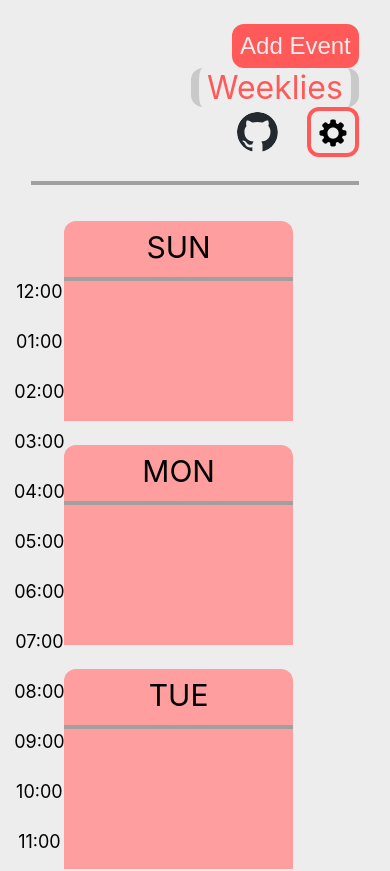
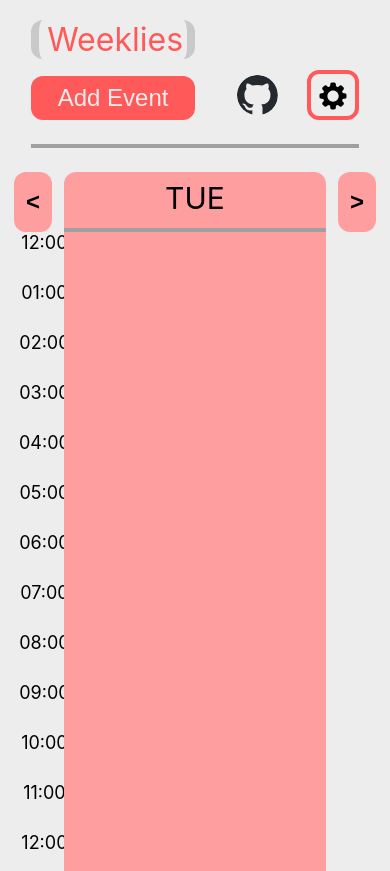
Before and after one commit to blloop/weeklies-alpha, a React (Create React App) app: page / in a window 390 px wide. Shown: the top 871 px of the page. Built offline with nearby package versions, Linux system fonts and the light colour scheme.

Commit message:
implement responsive mono view

```diff
--- a/src/components/EventList.js
+++ b/src/components/EventList.js
@@ -1,7 +1,7 @@
 import React, { Component } from 'react';
 
 // Positions events on calendar based on time
-let formatEvent = (event, useMilitary) => {
+let formatEvent = (event) => {
     return (
         <div
             style={{
@@ -13,7 +13,7 @@ let formatEvent = (event, useMilitary) => {
             className={'event'}
             key={event.title}>
             <p> {event.title} </p>
-        </div >
+        </div>
     )
 }
 
@@ -34,7 +34,25 @@ let scaleTime = () => {
 
 class EventList extends Component {
 
+    constructor(props) {
+        super(props);
+        this.state = {
+            currDay: 2
+        }
+    }
+
+    changeDay = (val) => {
+        let newState = {
+            currDay: (this.state.currDay + val === -1 ?
+                6 :
+                (this.state.currDay + val) % 7
+            )
+        }
+        this.setState(newState);
+    }
+
     render() {
+        console.log(this.state.currDay);
         let Sunday = this.props.allEvents.filter(
             event => event.day === 'Sunday'
         );
@@ -59,9 +77,27 @@ class EventList extends Component {
 
         return (
             <div className='eventlist'>
-                <div className='column' id='Sunday'>
+                <div className='column utility mono-show'>
+                    <button
+                        onClick={() => this.changeDay(-1)}
+                        className='switch move-left'>
+                        &lt;
+                    </button> {/* < */}
+                    <button
+                        onClick={() => this.changeDay(1)}
+                        className='switch move-right'>
+                        &gt;
+                    </button> {/* > */}
                     <div className='time-scale scale-left'>
-                        {scaleTime()}{scaleTime()}
+                        {scaleTime()}{scaleTime()}{/* Left Scale */}
+                    </div>
+                </div>
+                <div className={'column' +
+                    (this.state.currDay === 0 ?
+                        '' : ' mono-hide')
+                }>
+                    <div className='time-scale scale-left mono-hide'>
+                        {scaleTime()}{scaleTime()}{/* Left Scale */}
                     </div>
                     <p className='subtitle'> SUN </p>
                     <hr></hr>
@@ -69,49 +105,67 @@ class EventList extends Component {
                         return (formatEvent(event));
                     })}
                 </div>
-                <div className='column' id='Monday'>
+                <div className={'column' +
+                    (this.state.currDay === 1 ?
+                        '' : ' mono-hide')
+                }>
                     <p className='subtitle'> MON </p>
                     <hr></hr>
                     {Monday.map((event) => {
                         return (formatEvent(event));
                     })}
                 </div>
-                <div className='column' id='Tuesday'>
+                <div className={'column' +
+                    (this.state.currDay === 2 ?
+                        '' : ' mono-hide')
+                }>
                     <p className='subtitle'> TUE </p>
                     <hr></hr>
                     {Tuesday.map((event) => {
                         return (formatEvent(event));
                     })}
                 </div>
-                <div className='column' id='Wednesday'>
+                <div className={'column' +
+                    (this.state.currDay === 3 ?
+                        '' : ' mono-hide')
+                }>
                     <p className='subtitle'> WED </p>
                     <hr></hr>
                     {Wednesday.map((event) => {
                         return (formatEvent(event));
                     })}
                 </div>
-                <div className='column' id='Thursday'>
+                <div className={'column' +
+                    (this.state.currDay === 4 ?
+                        '' : ' mono-hide')
+                }>
                     <p className='subtitle'> THU </p>
                     <hr></hr>
                     {Thursday.map((event) => {
                         return (formatEvent(event));
                     })}
                 </div>
-                <div className='column' id='Friday'>
+                <div className={'column' +
+                    (this.state.currDay === 5 ?
+                        '' : ' mono-hide')
+                }>
                     <p className='subtitle'> FRI </p>
                     <hr></hr>
                     {Friday.map((event) => {
                         return (formatEvent(event));
                     })}
                 </div>
-                <div className='column' id='Saturday'>
+                <div className={'column' +
+                    (this.state.currDay === 6 ?
+                        '' : ' mono-hide')
+                }>
                     <p className='subtitle'> SAT </p>
                     <hr></hr>
                     {Saturday.map((event) => {
                         return (formatEvent(event));
                     })}
-                    <div className='time-scale scale-right'>
-                        {scaleTime()}{scaleTime()}
+                    <div className='time-scale scale-right mono-hide'>
+                        {scaleTime()}{scaleTime()}{/* Right Scale */}
                     </div>
                 </div>
             </div>
--- a/src/index.css
+++ b/src/index.css
@@ -21,9 +21,6 @@ code {
   --base-lightgrey: rgb(201, 201, 201);
   --base-grey: rgb(160, 160, 160);
 }
-
-
-
 
 * {
   margin: 0;
@@ -105,6 +102,12 @@ input {
   flex-direction: column;
 }
 
+.mono-show {
+  display: none;
+  position: absolute;
+  top: 0px;
+}
+
 /* Component Class Styling */
 
 .calendar {
@@ -165,6 +168,7 @@ input {
 
 .subbar {
   display: flex;
+  justify-content: right;
   height: 65px;
 }
 
@@ -310,13 +314,22 @@ input {
   position: relative;
 }
 
+.column p {
+  font-size: 18px;
+}
+
 .column .subtitle {
   padding: 8px;
   height: 56px;
 }
 
-.column p {
-  font-size: 18px;
+.column.utility {
+  height: 0px;
+  margin: 0 auto !important;
+}
+
+.utility .time-scale {
+  top: 72px;
 }
 
 .event {
@@ -344,19 +357,52 @@ input {
   right: -50px;
 }
 
+.switch {
+  position: absolute;
+  height: 60px;
+  top: 12px;
+  padding: 12px;
+  border-radius: 12px;
+  transition: all 0.2s ease-in-out;
+  font-weight: bold;
+  border: none;
+  background-color: var(--light-accent);
+}
+
+.switch:hover {
+  cursor: pointer;
+  background-color: var(--dark-accent);
+}
+
+.move-left {
+  left: -50px;
+}
+
+.move-right {
+  right: -50px;
+}
+
 /* Responsive Styling */
 
 @media only screen and (max-width: 1000px) {
   .eventlist {
     flex-direction: column;
+    margin: 12px 0;
   }
 
   .column {
-    height: 200px;
-    width: 70%;
-    max-width: 100%;
+    width: 80%;
     margin: 12px 10%;
   }
+
+  .mono-hide {
+    display: none;
+  }
+
+  .mono-show {
+    display: inline-block
+  }
+
 }
 
 @media only screen and (max-width: 700px) {
@@ -387,10 +433,43 @@ input {
 @media only screen and (max-width: 500px) {
 
   .navbar {
-    flex-direction: column;
+    flex-direction: row;
+    flex-wrap: wrap;
+    padding-top: 70px;
+  }
+
+  .navbar>button,
+  .title,
+  .subbar {
+    width: 50%;
+  }
+
+  .title {
+    position: absolute;
+    top: 20px;
+  }
+
+  .scale-left {
+    left: -45px;
+  }
+}
+
+@media only screen and (max-width: 369px) {
+
+  .navbar {
+    padding-top: 60px;
   }
 
   .navbar button {
-    display: inline;
+    font-size: 20px;
+  }
+
+  .title {
+    font-size: 24px;
+    padding: 0;
+  }
+
+  .time-scale p {
+    font-size: 16px;
   }
 }
```
